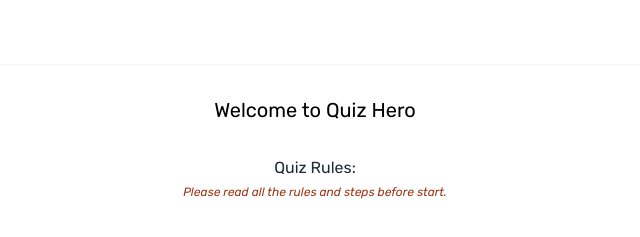
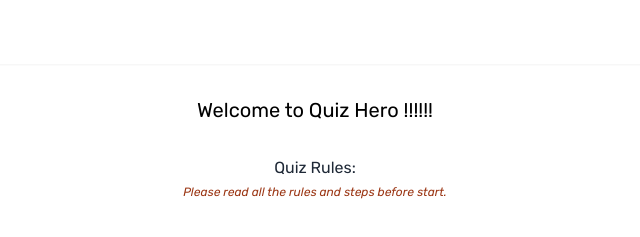
Before and after one commit to konaakter/Quiz-hero, a plain HTML site: page index.html in a window 1280 px wide. Shown: the top 237 px of the page, 325-965 px from the left. Drawn offline with nearby package versions, Linux system fonts and the light colour scheme.

Commit message:
updated the page title

```diff
--- a/index.html
+++ b/index.html
@@ -41,7 +41,7 @@
     <header class="h-16 flex items-center shadow-sm">
       <nav class="flex justify-between items-center w-9/12 mx-auto">
         <div class="text-zinc-800 font-bold uppercase">
-          <h1 class="text-lg">Quiz <span class="text-green-700">HERO</span></h1>
+          <h1 class="text-lg">Quiz <span class="text-green-700">HERO </span></h1>
           <p class="text-[10px] font-normal capitalize -mt-1">
             Get ready to Quiz and be amazed!
           </p>
@@ -60,7 +60,7 @@
       class="lg:w-9/12 md:w-[90%] w-[95%] mx-auto text-center"
       id="rulesContainer"
     >
-      <h1 class="text-center my-8 text-xl">Welcome to Quiz Hero</h1>
+      <h1 class="text-center my-8 text-xl">Welcome to Quiz Hero !!!!!!</h1>
       <div class="lg:w-[80%] md:w-[90%] w-[90%] mx-auto text-left">
         <h1 class="text-md text-gray-800 text-center">Quiz Rules:</h1>
         <p class="text-xs italic mt-1 mb-4 text-orange-800 text-center">
```
